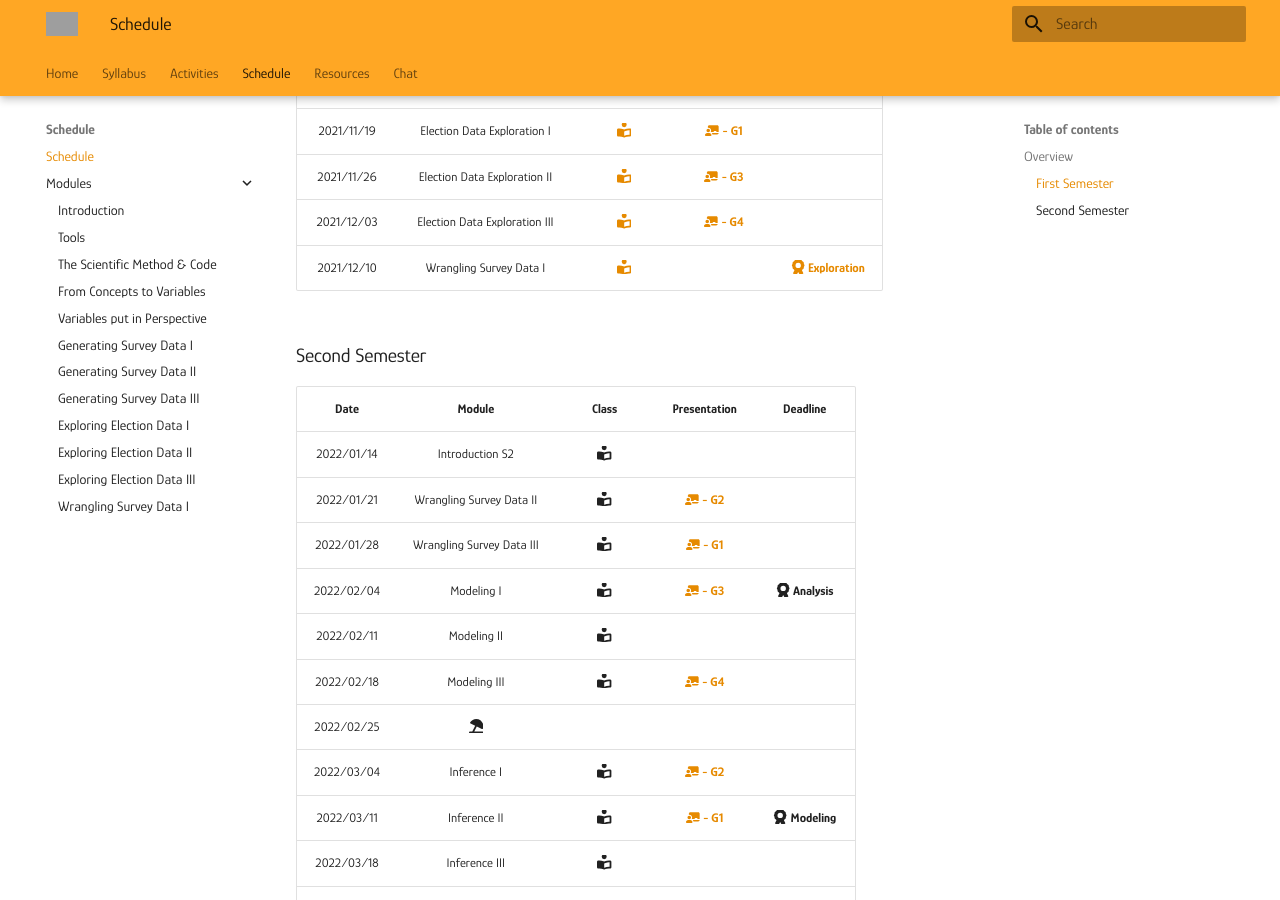
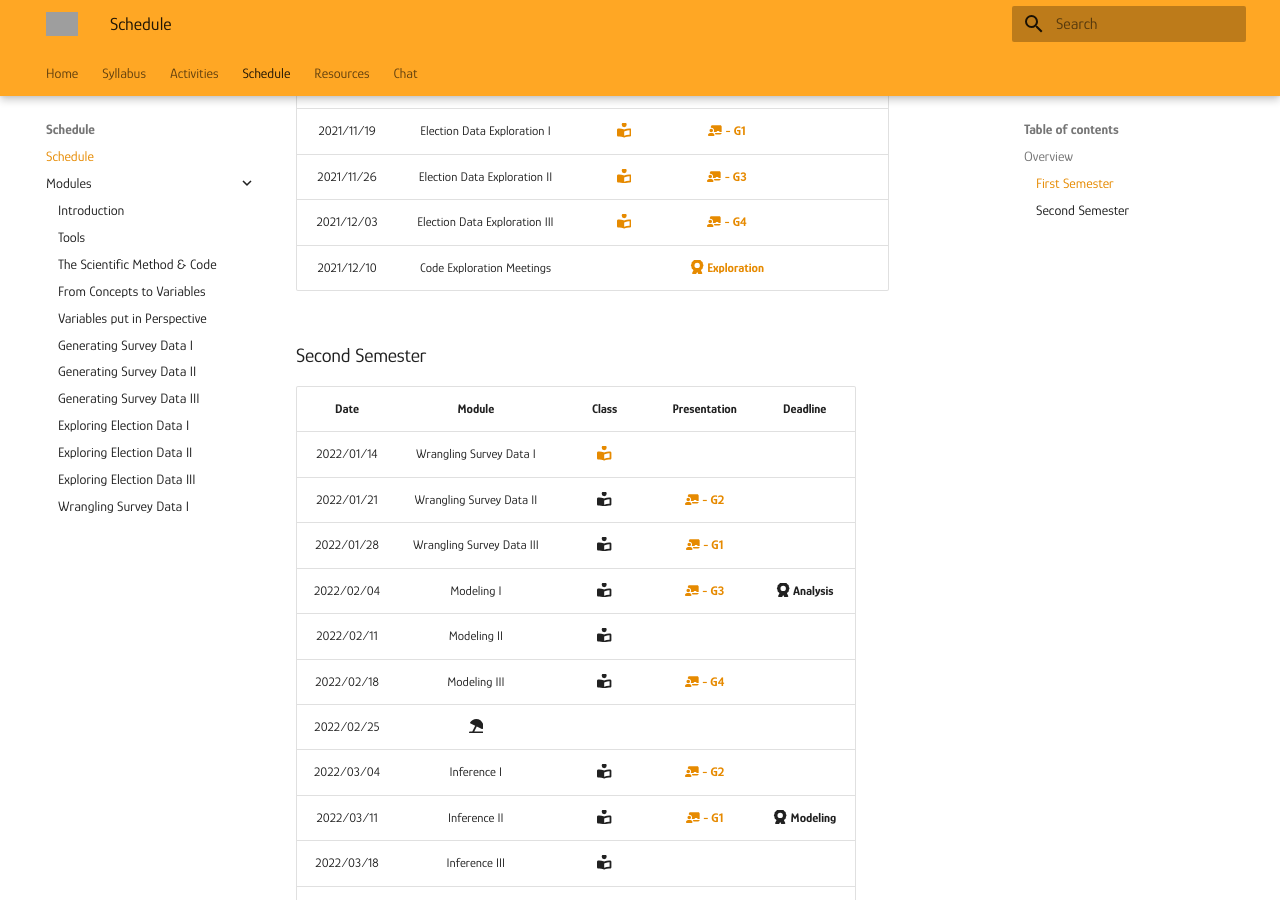
Before and after one commit to mickaeltemporao/data-analysis, an MkDocs documentation site: the page built from docs/schedule.md, in a window 1280 px wide and 900 px high, scrolled down 1007 px. Built offline with MkDocs 1.6.1 and Material for MkDocs 9.7.7, drawn with Linux system fonts in a browser that asks for light colours; grey boxes are pictures that could not be loaded.

Commit message:
update code

```diff
--- a/docs/schedule.md
+++ b/docs/schedule.md
@@ -18,38 +18,37 @@ This schedule is an approximation, subject to change due needs of the students i
 
 ### First Semester
 
-| Date       | Module                             | Class                                                         | Presentation                                                                   | Deadline                                                                                                                                                   |
-| :-:        | :-:                                | :-:                                                           | :-:                                                                            | :-:                                                                                                                                                        |
-| 2021/09/17 | Introduction                       | [:fontawesome-solid-book-reader:](modules/introduction.md)    |                                                                                |                                                                                                                                                            |
-| 2021/09/24 | Tools                              | [:fontawesome-solid-book-reader:](modules/tools.md)           |                                                                                | [**:fontawesome-regular-paper-plane: Onboarding**](resources/onboarding.md)                                                                                |
-| 2021/10/01 | The Scientific Method & Code       | [:fontawesome-solid-book-reader:](modules/programming-1.md)   | [**:fontawesome-solid-chalkboard-teacher: - G2**](activities/participation.md) | [**:fontawesome-solid-award: Idea**](https://colab.research.google.com/github/mickaeltemporao/data-analysis/blob/main/materials/assignment-1.ipynb)        |
-| 2021/10/08 | From Concepts to Variables I       | [:fontawesome-solid-book-reader:](modules/programming-2.md)   | [**:fontawesome-solid-chalkboard-teacher: - G3**](activities/participation.md) |                                                                                                                                                            |
-| 2021/10/15 | From Concepts to Variables II      | [:fontawesome-solid-book-reader:](modules/programming-3.md)   | [**:fontawesome-solid-chalkboard-teacher: - G1**](activities/participation.md) |                                                                                                                                                            |
-| 2021/10/22 | Generating Survey Data I           | [:fontawesome-solid-book-reader:](modules/programming-4.md)   | [**:fontawesome-solid-chalkboard-teacher: - G4**](activities/participation.md) |                                                                                                                                                            |
-| 2021/10/29 | Generating Survey Data II          | [:fontawesome-solid-book-reader:](modules/exploration-1.md)   | [**:fontawesome-solid-chalkboard-teacher: - G2**](activities/participation.md) | [**:fontawesome-solid-award: Proposal**](https://colab.research.google.com/github/mickaeltemporao/data-analysis/blob/main/materials/assignment-2.ipynb)    |
-| 2021/11/05 | :fontawesome-solid-umbrella-beach: |                                                               |                                                                                |                                                                                                                                                            |
-| 2021/11/12 | Generating Survey Data III         | [:fontawesome-solid-book-reader:](modules/exploration-2.md)   |                                                                                |                                                                                                                                                            |
-| 2021/11/19 | Election Data Exploration I        | [:fontawesome-solid-book-reader:](modules/exploration-3.md)   | [**:fontawesome-solid-chalkboard-teacher: - G1**](activities/participation.md) |                                                                                                                                                            |
-| 2021/11/26 | Election Data Exploration II       | [:fontawesome-solid-book-reader:](modules/exploration-4.md)   | [**:fontawesome-solid-chalkboard-teacher: - G3**](activities/participation.md) |                                                                                                                                                            |
-| 2021/12/03 | Election Data Exploration III      | [:fontawesome-solid-book-reader:](modules/exploration-5.md)   | [**:fontawesome-solid-chalkboard-teacher: - G4**](activities/participation.md) |                                                                                                                                                            |
-| 2021/12/10 | Wrangling Survey Data I            | [:fontawesome-solid-book-reader:](modules/management-1.md)    |                                                                                | [**:fontawesome-solid-award: Exploration**](https://colab.research.google.com/github/mickaeltemporao/data-analysis/blob/main/materials/assignment-3.ipynb)                                                                                                                                  |
+| Date       | Module                             | Class                                                       | Presentation                                                                                                                                               | Deadline                                                                                                                                                |
+| :-:        | :-:                                | :-:                                                         | :-:                                                                                                                                                        | :-:                                                                                                                                                     |
+| 2021/09/17 | Introduction                       | [:fontawesome-solid-book-reader:](modules/introduction.md)  |                                                                                                                                                            |                                                                                                                                                         |
+| 2021/09/24 | Tools                              | [:fontawesome-solid-book-reader:](modules/tools.md)         |                                                                                                                                                            | [**:fontawesome-regular-paper-plane: Onboarding**](resources/onboarding.md)                                                                             |
+| 2021/10/01 | The Scientific Method & Code       | [:fontawesome-solid-book-reader:](modules/programming-1.md) | [**:fontawesome-solid-chalkboard-teacher: - G2**](activities/participation.md)                                                                             | [**:fontawesome-solid-award: Idea**](https://colab.research.google.com/github/mickaeltemporao/data-analysis/blob/main/materials/assignment-1.ipynb)     |
+| 2021/10/08 | From Concepts to Variables I       | [:fontawesome-solid-book-reader:](modules/programming-2.md) | [**:fontawesome-solid-chalkboard-teacher: - G3**](activities/participation.md)                                                                             |                                                                                                                                                         |
+| 2021/10/15 | From Concepts to Variables II      | [:fontawesome-solid-book-reader:](modules/programming-3.md) | [**:fontawesome-solid-chalkboard-teacher: - G1**](activities/participation.md)                                                                             |                                                                                                                                                         |
+| 2021/10/22 | Generating Survey Data I           | [:fontawesome-solid-book-reader:](modules/programming-4.md) | [**:fontawesome-solid-chalkboard-teacher: - G4**](activities/participation.md)                                                                             |                                                                                                                                                         |
+| 2021/10/29 | Generating Survey Data II          | [:fontawesome-solid-book-reader:](modules/exploration-1.md) | [**:fontawesome-solid-chalkboard-teacher: - G2**](activities/participation.md)                                                                             | [**:fontawesome-solid-award: Proposal**](https://colab.research.google.com/github/mickaeltemporao/data-analysis/blob/main/materials/assignment-2.ipynb) |
+| 2021/11/05 | :fontawesome-solid-umbrella-beach: |                                                             |                                                                                                                                                            |                                                                                                                                                         |
+| 2021/11/12 | Generating Survey Data III         | [:fontawesome-solid-book-reader:](modules/exploration-2.md) |                                                                                                                                                            |                                                                                                                                                         |
+| 2021/11/19 | Election Data Exploration I        | [:fontawesome-solid-book-reader:](modules/exploration-3.md) | [**:fontawesome-solid-chalkboard-teacher: - G1**](activities/participation.md)                                                                             |                                                                                                                                                         |
+| 2021/11/26 | Election Data Exploration II       | [:fontawesome-solid-book-reader:](modules/exploration-4.md) | [**:fontawesome-solid-chalkboard-teacher: - G3**](activities/participation.md)                                                                             |                                                                                                                                                         |
+| 2021/12/03 | Election Data Exploration III      | [:fontawesome-solid-book-reader:](modules/exploration-5.md) | [**:fontawesome-solid-chalkboard-teacher: - G4**](activities/participation.md)                                                                             |                                                                                                                                                         |
+| 2021/12/10 | Code Exploration Meetings          |                                                             | [**:fontawesome-solid-award: Exploration**](https://colab.research.google.com/github/mickaeltemporao/data-analysis/blob/main/materials/assignment-3.ipynb) |                                                                                                                                                         |
 
 
 ### Second Semester
 
-
-| Date       | Module                             | Class                                                       | Presentation                                                                   | Deadline                                                                                                                                                |
-| :-:        | :-:                                | :-:                                                         | :-:                                                                            | :-:                                                                                                                                                     |
-| 2022/01/14 | Introduction S2                    | :fontawesome-solid-book-reader:                             |                                                                                |                                                                                                                                                         |
-| 2022/01/21 | Wrangling Survey Data II           | :fontawesome-solid-book-reader:                             | [**:fontawesome-solid-chalkboard-teacher: - G2**](activities/participation.md) |                                                                                                                                                         |
-| 2022/01/28 | Wrangling Survey Data III          | :fontawesome-solid-book-reader:                             | [**:fontawesome-solid-chalkboard-teacher: - G1**](activities/participation.md) |                                                                                                                                                         |
-| 2022/02/04 | Modeling I                         | :fontawesome-solid-book-reader:                             | [**:fontawesome-solid-chalkboard-teacher: - G3**](activities/participation.md) | **:fontawesome-solid-award: Analysis**                                                                                                                  |
-| 2022/02/11 | Modeling II                        | :fontawesome-solid-book-reader:                             |                                                                                |                                                                                                                                                         |
-| 2022/02/18 | Modeling III                       | :fontawesome-solid-book-reader:                             | [**:fontawesome-solid-chalkboard-teacher: - G4**](activities/participation.md) |                                                                                                                                                         |
-| 2022/02/25 | :fontawesome-solid-umbrella-beach: |                                                             |                                                                                |                                                                                                                                                         |
-| 2022/03/04 | Inference I                        | :fontawesome-solid-book-reader:                             | [**:fontawesome-solid-chalkboard-teacher: - G2**](activities/participation.md) |                                                                                                                                                         |
-| 2022/03/11 | Inference II                       | :fontawesome-solid-book-reader:                             | [**:fontawesome-solid-chalkboard-teacher: - G1**](activities/participation.md) | **:fontawesome-solid-award: Modeling**                                                                                                                  |
-| 2022/03/18 | Inference III                      | :fontawesome-solid-book-reader:                             |                                                                                |                                                                                                                                                         |
-| 2022/03/25 | Communication I                    | :fontawesome-solid-book-reader:                             | [**:fontawesome-solid-chalkboard-teacher: - G3**](activities/participation.md) |                                                                                                                                                         |
-| 2022/04/01 | Communication II                   | :fontawesome-solid-book-reader:                             | [**:fontawesome-solid-chalkboard-teacher: - G4**](activities/participation.md) |                                                                                                                                                         |
-| 2022/04/10 | **Paper Deadline**                 |                                                             |                                                                                | **:fontawesome-regular-file-code: Paper**                                                                                                               |
+| Date       | Module                             | Class                                                      | Presentation                                                                   | Deadline                                  |
+| :-:        | :-:                                | :-:                                                        | :-:                                                                            | :-:                                       |
+| 2022/01/14 | Wrangling Survey Data I            | [:fontawesome-solid-book-reader:](modules/management-1.md) |                                                                                |                                           |
+| 2022/01/21 | Wrangling Survey Data II           | :fontawesome-solid-book-reader:                            | [**:fontawesome-solid-chalkboard-teacher: - G2**](activities/participation.md) |                                           |
+| 2022/01/28 | Wrangling Survey Data III          | :fontawesome-solid-book-reader:                            | [**:fontawesome-solid-chalkboard-teacher: - G1**](activities/participation.md) |                                           |
+| 2022/02/04 | Modeling I                         | :fontawesome-solid-book-reader:                            | [**:fontawesome-solid-chalkboard-teacher: - G3**](activities/participation.md) | **:fontawesome-solid-award: Analysis**    |
+| 2022/02/11 | Modeling II                        | :fontawesome-solid-book-reader:                            |                                                                                |                                           |
+| 2022/02/18 | Modeling III                       | :fontawesome-solid-book-reader:                            | [**:fontawesome-solid-chalkboard-teacher: - G4**](activities/participation.md) |                                           |
+| 2022/02/25 | :fontawesome-solid-umbrella-beach: |                                                            |                                                                                |                                           |
+| 2022/03/04 | Inference I                        | :fontawesome-solid-book-reader:                            | [**:fontawesome-solid-chalkboard-teacher: - G2**](activities/participation.md) |                                           |
+| 2022/03/11 | Inference II                       | :fontawesome-solid-book-reader:                            | [**:fontawesome-solid-chalkboard-teacher: - G1**](activities/participation.md) | **:fontawesome-solid-award: Modeling**    |
+| 2022/03/18 | Inference III                      | :fontawesome-solid-book-reader:                            |                                                                                |                                           |
+| 2022/03/25 | Communication I                    | :fontawesome-solid-book-reader:                            | [**:fontawesome-solid-chalkboard-teacher: - G3**](activities/participation.md) |                                           |
+| 2022/04/01 | Communication II                   | :fontawesome-solid-book-reader:                            | [**:fontawesome-solid-chalkboard-teacher: - G4**](activities/participation.md) |                                           |
+| 2022/04/10 | **Paper Deadline**                 |                                                            |                                                                                | **:fontawesome-regular-file-code: Paper** |
```
Also changed, not shown: docs/modules/exploration-5.md (+2 -2 lines), docs/modules/management-1.md (+2 -2 lines).
